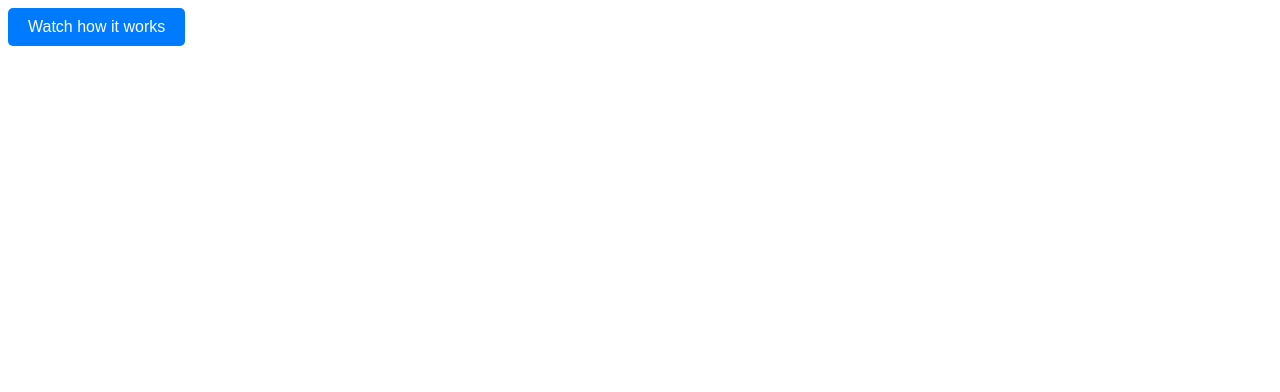
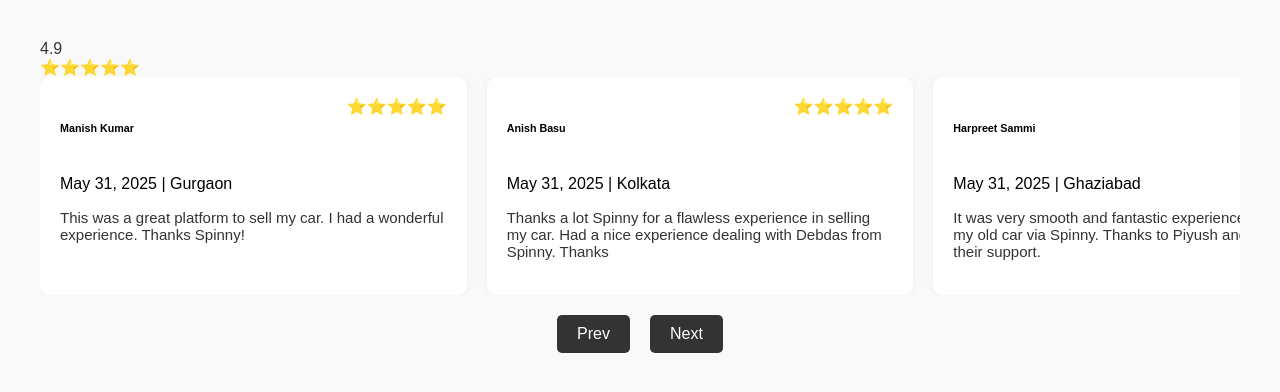
Before and after one commit to FaizanAhmed099/spinny, a website: page test.html in a window 1280 px wide. Drawn offline with Linux system fonts and the light colour scheme.

Commit message:
Auto commit

```diff
--- a/test.html
+++ b/test.html
@@ -1,96 +1,189 @@
 <!DOCTYPE html>
 <html lang="en">
 <head>
-  <meta charset="UTF-8">
-  <meta name="viewport" content="width=device-width, initial-scale=1">
-  <title>Fullscreen Video Popup</title>
+  <meta charset="UTF-8" />
+  <meta name="viewport" content="width=device-width, initial-scale=1.0"/>
+  <title>Responsive Review Carousel</title>
   <style>
     body {
       font-family: Arial, sans-serif;
+      background: #f9f9f9;
+      margin: 0;
+      padding: 0;
     }
 
-    /* Button Style */
-    #videoBtn {
+    .reviews-carousel {
+      max-width: 1200px;
+      margin: 40px auto;
+      padding: 0 15px;
+    }
+
+    .rating-box {
+      color: #333;
+    }
+
+    .carousel-wrapper {
+      overflow: hidden;
+      position: relative;
+    }
+
+    .carousel-track {
+      display: flex;
+      gap: 20px;
+      transition: transform 0.5s ease;
+    }
+
+    .review-card {
+      background-color: white;
+      padding: 20px;
+      border-radius: 10px;
+      box-shadow: 0 0 10px rgba(0,0,0,0.05);
+      flex: 0 0 100%;
+      max-width: 100%;
+    }
+
+    @media (min-width: 992px) {
+      .review-card {
+        flex: 0 0 calc(33.333% - 13.33px);
+        max-width: calc(33.333% - 13.33px);
+      }
+    }
+
+    .carousel-nav {
+      display: flex;
+      justify-content: center;
+      gap: 20px;
+      margin-top: 20px;
+    }
+
+    .carousel-nav button {
       padding: 10px 20px;
-      background-color: #007bff;
+      font-size: 16px;
+      background-color: #333;
       color: white;
       border: none;
       border-radius: 5px;
       cursor: pointer;
-      font-size: 16px;
     }
 
-    /* Overlay */
-    .video-overlay {
-      display: none;
-      position: fixed;
-      top: 0;
-      left: 0;
-      width: 100%;
-      height: 100%;
-      background-color: rgba(0, 0, 0, 0.95);
-      z-index: 1000;
-      justify-content: center;
-      align-items: center;
-      padding: 20px;
+    .star-class {
+      display: flex;
+      justify-content: space-between;
     }
 
-    /* Video */
-    .video-overlay video {
-      width: 100%;
-      height: auto;
-      max-height: 90vh;
-    }
-
-    /* Close Button */
-    .close-btn {
-      position: absolute;
-      top: 20px;
-      left: 20px;
-      font-size: 30px;
-      background: none;
-      color: white;
-      border: none;
-      cursor: pointer;
-      z-index: 1001;
+    .review-text {
+      font-size: 15px;
+      color: #333;
     }
   </style>
 </head>
 <body>
 
-<!-- Trigger Button -->
-<button id="videoBtn">Watch how it works</button>
+  <div class="reviews-carousel mt-4">
+    <div class="rating-box text-center mb-4">
+      <div class="rating-value display-4 fw-bold">4.9</div>
+      <div class="stars fs-4">⭐⭐⭐⭐⭐</div>
+    </div>
 
-<!-- Fullscreen Video Popup -->
-<div class="video-overlay" id="videoPopup">
-  <button class="close-btn" id="closePopup">&times;</button>
-  <video
-    controls
-    controlsList="nodownload"
-    preload="auto"
-    poster=""
-    id="popupVideo"
-    src="http://spn-sta.spinny.com/spinny-web/static-images/web-asset/videos/sell_right_by_spinny.mp4#t=0.01"
-  ></video>
-</div>
+    <div class="carousel-wrapper">
+      <div class="carousel-track" id="reviewTrack">
+      <div class="review-card p-4">
+                        <div class="star-class d-flex justify-content-between">
+                            <h6>Manish Kumar</h6>
+                            <span>⭐⭐⭐⭐⭐</span>
+                        </div>
+                        <p class="date small text-muted">May 31, 2025 | Gurgaon</p>
+                        <p class="review-text">This was a great platform to sell my car. I had a wonderful experience. Thanks Spinny!</p>
+                    </div>
+                    <div class="review-card p-4">
+                        <div class="star-class d-flex justify-content-between">
+                            <h6>Anish Basu</h6>
+                            <span>⭐⭐⭐⭐⭐</span>
+                        </div>
+                        <p class="date small text-muted">May 31, 2025 | Kolkata</p>
+                        <p class="review-text">Thanks a lot Spinny for a flawless experience in selling my car. Had a nice experience dealing with Debdas from Spinny. Thanks</p>
+                    </div>
+                    <div class="review-card p-4">
+                        <div class="star-class d-flex justify-content-between">
+                            <h6>Harpreet Sammi</h6>
+                            <span>⭐⭐⭐⭐⭐</span>
+                        </div>
+                        <p class="date small text-muted">May 31, 2025 | Ghaziabad</p>
+                        <p class="review-text">It was very smooth and fantastic experience while selling my old car via Spinny. Thanks to Piyush and Amrish for their support.</p>
+                    </div>
+                    <div class="review-card p-4">
+                        <div class="star-class d-flex justify-content-between">
+                            <h6>Manish Kumar</h6>
+                            <span>⭐⭐⭐⭐⭐</span>
+                        </div>
+                        <p class="date small text-muted">May 31, 2025 | Gurgaon</p>
+                        <p class="review-text">This was a great platform to sell my car. I had a wonderful experience. Thanks Spinny!</p>
+                    </div>
+                    <div class="review-card p-4">
+                        <div class="star-class d-flex justify-content-between">
+                            <h6>Anish Basu</h6>
+                            <span>⭐⭐⭐⭐⭐</span>
+                        </div>
+                        <p class="date small text-muted">May 31, 2025 | Kolkata</p>
+                        <p class="review-text">Thanks a lot Spinny for a flawless experience in selling my car. Had a nice experience dealing with Debdas from Spinny. Thanks</p>
+                    </div>
+                    <div class="review-card p-4">
+                        <div class="star-class d-flex justify-content-between">
+                            <h6>Harpreet Sammi</h6>
+                            <span>⭐⭐⭐⭐⭐</span>
+                        </div>
+                        <p class="date small text-muted">May 31, 2025 | Ghaziabad</p>
+                        <p class="review-text">It was very smooth and fantastic experience while selling my old car via Spinny. Thanks to Piyush and Amrish for their support.</p>
+                    </div>
+      </div>
+    </div>
 
-<script>
-  const videoBtn = document.getElementById('videoBtn');
-  const videoPopup = document.getElementById('videoPopup');
-  const closePopup = document.getElementById('closePopup');
-  const popupVideo = document.getElementById('popupVideo');
+    <div class="carousel-nav">
+      <button onclick="moveReviewCarousel(-1)">Prev</button>
+      <button onclick="moveReviewCarousel(1)">Next</button>
+    </div>
+  </div>
 
-  videoBtn.addEventListener('click', () => {
-    videoPopup.style.display = 'flex';
-    popupVideo.play();
-  });
+  <script>
+    let reviewIndex = 0;
+    const reviewTrack = document.getElementById('reviewTrack');
+    const reviewCards = document.querySelectorAll('.review-card');
 
-  closePopup.addEventListener('click', () => {
-    popupVideo.pause();
-    popupVideo.currentTime = 0;
-    videoPopup.style.display = 'none';
-  });
-</script>
+    function getVisibleReviewCards() {
+      const width = window.innerWidth;
+      if (width >= 992) return 3;
+      return 1;
+    }
 
+    function updateReviewCarousel() {
+      if (reviewCards.length === 0) return;
+
+      const visible = getVisibleReviewCards();
+      const cardWidth = reviewCards[0].offsetWidth + 20;
+
+      let offset = reviewIndex * cardWidth;
+      if (visible === 1) {
+        const wrapper = document.querySelector('.carousel-wrapper');
+        const extraSpace = (wrapper.offsetWidth - reviewCards[0].offsetWidth) / 2;
+        offset -= extraSpace;
+      }
+
+      reviewTrack.style.transform = `translateX(-${offset}px)`;
+    }
+
+    function moveReviewCarousel(direction) {
+      const visible = getVisibleReviewCards();
+      const maxIndex = reviewCards.length - visible;
+
+      reviewIndex += direction * visible;
+      if (reviewIndex < 0) reviewIndex = maxIndex;
+      else if (reviewIndex > maxIndex) reviewIndex = 0;
+
+      updateReviewCarousel();
+    }
+
+    window.addEventListener('resize', updateReviewCarousel);
+    window.addEventListener('load', updateReviewCarousel);
+  </script>
 </body>
 </html>
```
Also changed, not shown: car.css (+40 -23 lines), car.html (+4 -2 lines), main.js (+5 -3 lines).
